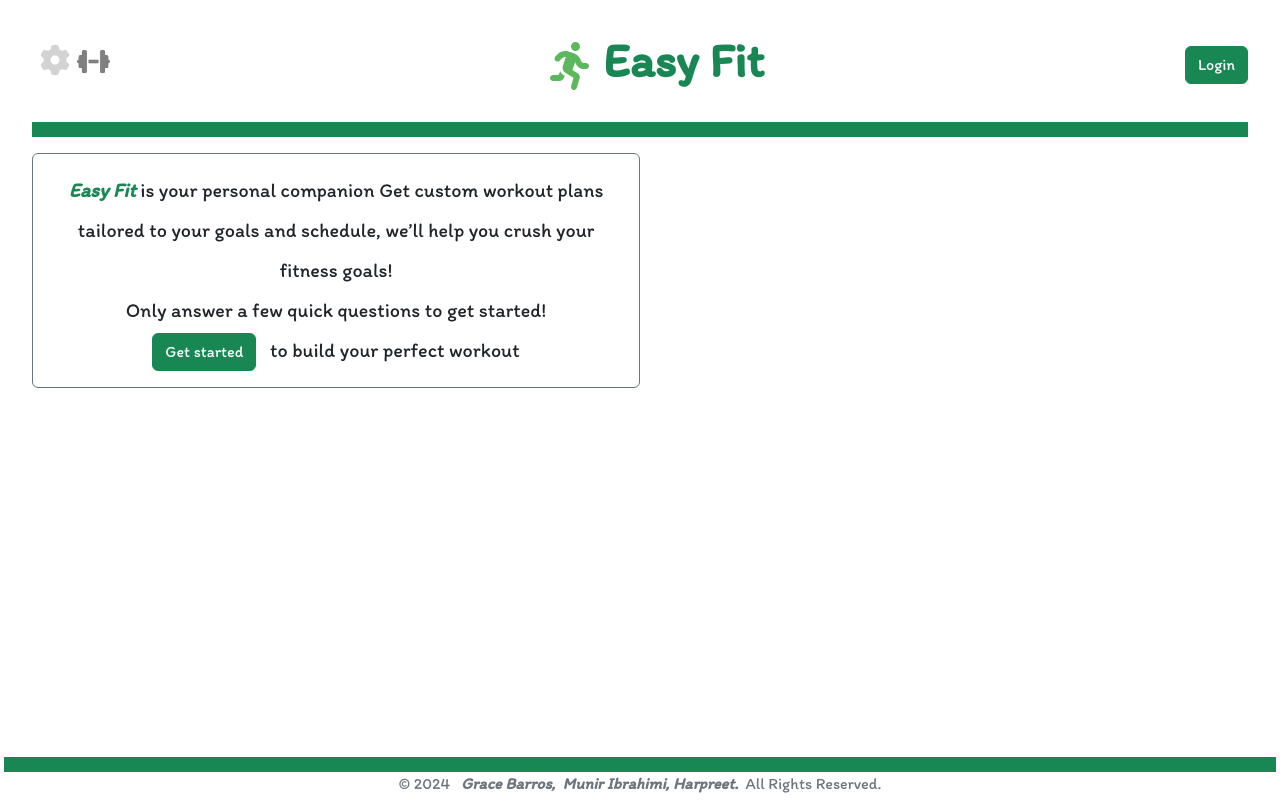
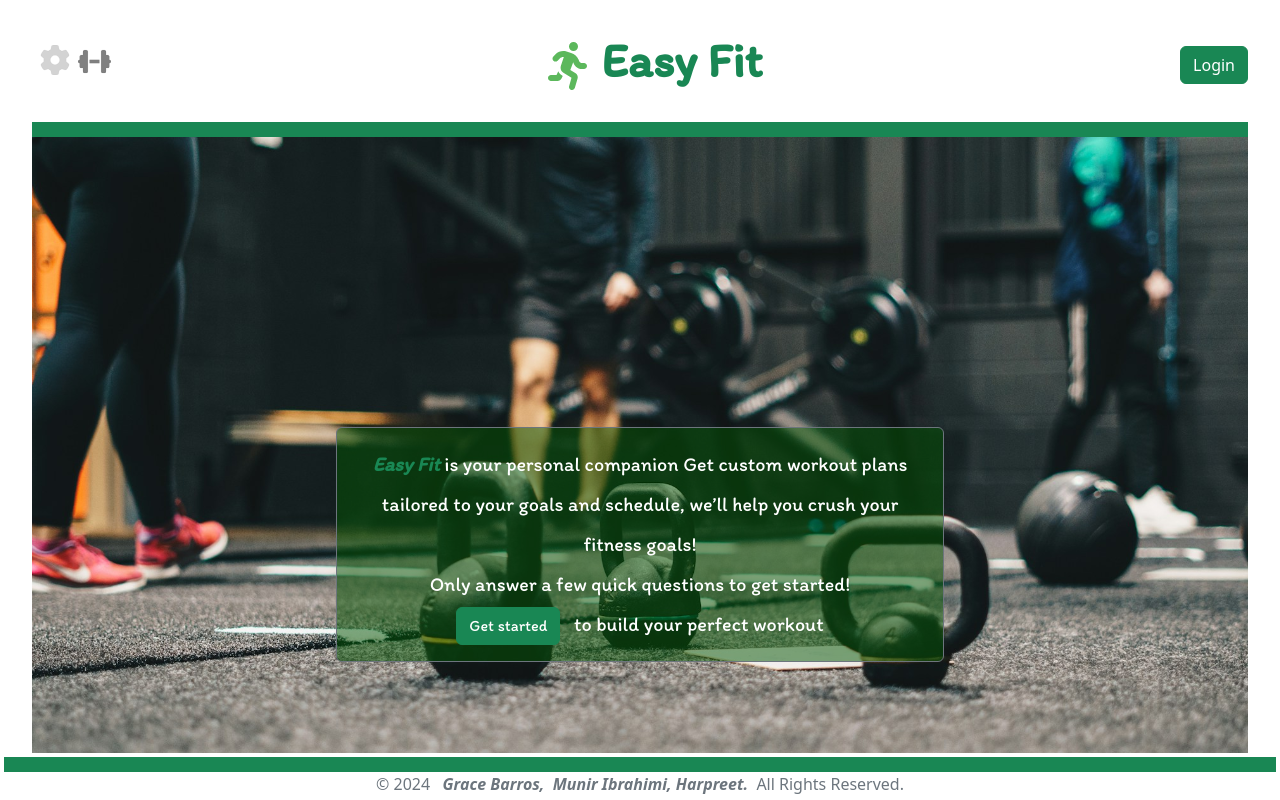
Before and after one commit to harpreet1o/lhacks, a React (Vite) app in the folder frontend/: page / in a window 1280 px wide. Shown: the top 800 px of the page. Built offline with nearby package versions, Linux system fonts and the light colour scheme; no server answers.

Commit message:
background image

```diff
--- a/frontend/src/pages/Home.jsx
+++ b/frontend/src/pages/Home.jsx
@@ -3,28 +3,23 @@ import Footer from "../components/Footer";
 import { useNavigate } from "react-router-dom";
 import { useContext, useEffect } from "react";
 import { UserContext } from '../context/UserContext';
+import './Home.css'; // Adjust the path if necessary
 
 function Home() {
-  const { fetchUser,user,workout } = useContext(UserContext);
-  useEffect(() => {
-    if (!user) {
-      fetchUser();
-    }
-  });
-  console.log(workout);
-
-  const generate=(async()=>{
-    await axios.post("http://localhost:3000/gettingWorkout", {}, { withCredentials: true });
-  })
 
   const navigate = useNavigate();
 
+  const { fetchUser,user } = useContext(UserContext);
+  useEffect(()=>{
+    if(!user)
+  fetchUser();
+  })
 
   return (
-    <div className="intro ">
+    <div>
       <Header />
-
-      <div className="text-wrap mt-3 w-50 border border-secondary rounded p-3 fs-5 lh-lg">
+      <div className="intro .filter_green">
+      <div className="text-wrap mt-3 w-50 border border-secondary rounded p-3 fs-5 lh-lg bg-gray">
       <em className="text-success fw-bolder">Easy Fit</em> is your personal companion
       Get custom workout plans tailored to your goals and
       schedule, we’ll help you crush your fitness goals!
@@ -32,14 +27,15 @@ function Home() {
       Only answer a few quick questions to get started!
       <br/>
       <button
-        className="btn btn-success" onClick={navigate('/signup')}
+        className="btn btn-success" onClick={() => navigate('/signup')}
       >Get started</button> &nbsp;&nbsp;
 
       <span >to build your perfect workout</span>
       </div>
+      </div>
+      <Footer />
+      </div>
 
-      <Footer />
-    </div>
     );
 }
 
--- /dev/null
+++ b/frontend/src/pages/home.css
@@ -0,0 +1,31 @@
+.intro {
+    background-image: url('../assets/ambitious-studio-rick-barrett-g_bglWB48JA-unsplash.jpg'); /* Adjust path */
+    background-size: cover; /* Make the image cover the entire area */
+    background-position: center; /* Center the image */
+    background-blend-mode: lighten;
+    height: 100vh; /* Full height of the viewport */
+    color: white; /* Change text color for contrast */
+    display: flex; /* Center content */
+    flex-direction: column; /* Stack elements */
+    justify-content: center; /* Center vertically */
+    align-items: center; /* Center horizontally */
+  }
+
+  .intro::before {
+    content: '';
+    position: absolute;
+    top: 0;
+    left: 0;
+    right: 0;
+    bottom: 0;
+    filter: blur(150%); /* Adjust blur amount as needed */
+    z-index: 1; /* Ensure the overlay is above the background */
+}
+
+.bg-gray {
+    background: rgba(3, 84, 3, 0.5); /* Green overlay with 50% opacity */
+}
+.intro > * {
+    position: relative; /* Ensure content is above the overlay */
+    z-index: 2;
+}
```
Also changed, not shown: frontend/src/assets/ambitious-studio-rick-barrett-g_bglWB48JA-unsplash.jpg (added).
